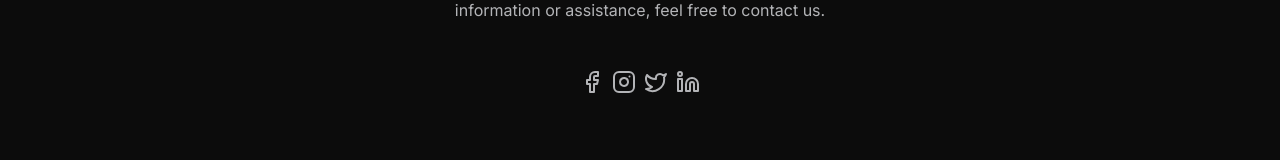
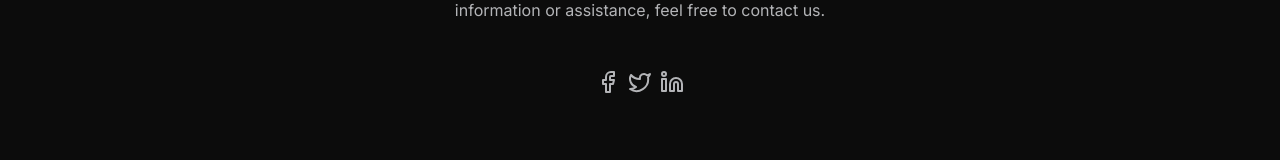
Before and after one commit to Nemo-Nullis/Website, a React (Vite) app: page /contact in a window 1280 px wide. Shown: the part 394-554 px from the top of the page. Built offline with nearby package versions, Linux system fonts and the light colour scheme; a web font is replaced by a local one; what ldrs would draw is missing.

Commit message:
Update data.jsx

```diff
--- a/src/data/data.jsx
+++ b/src/data/data.jsx
@@ -37,10 +37,6 @@ export const SocialLinks = [
   {
     icon: <Facebook/>,
     url: "https://t.me/NullionChain",
-  },
-  {
-    icon: <Instagram/>,
-    url: "/",
   },
   {
     icon: <Twitter/>,
```
